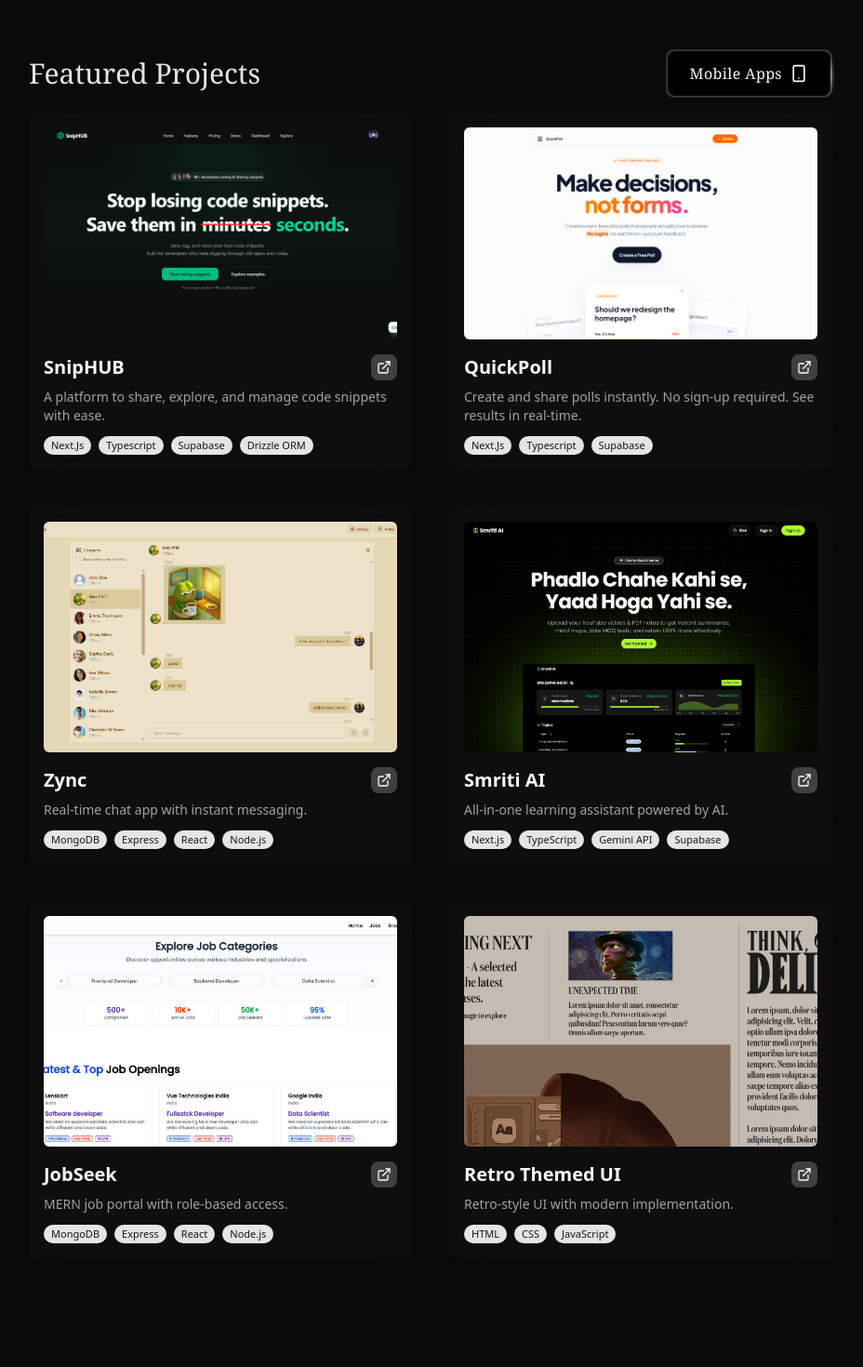
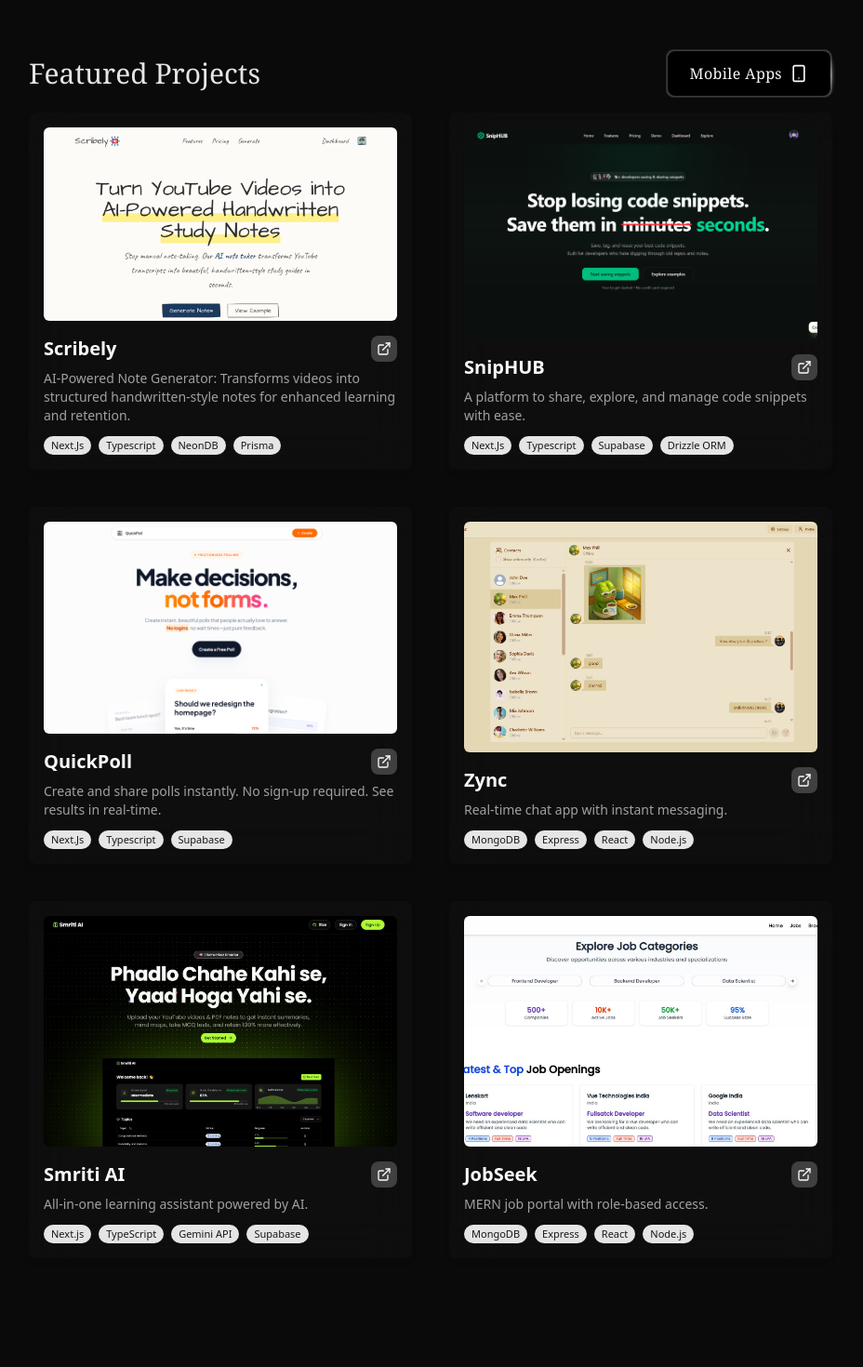
Before and after one commit to utsavg05/next-portfolio, a Next.js app: page / in a window 1280 px wide. Shown: the part 1480-2950 px from the top of the page at 93% size, without its empty margins (177-1105 px from the left). Built offline with nearby package versions, Linux system fonts and the light colour scheme.

Commit message:
feat: Add Scribely project details and update Google Analytics script integration

```diff
--- a/src/app/layout.tsx
+++ b/src/app/layout.tsx
@@ -10,6 +10,7 @@ import ClickSpark from '../components/ui/ClickSpark';
 import Particles from "@/components/Particles";
 import Galaxy from "@/components/Galaxy";
 import DotGrid from "@/components/DotGrid";
+import Script from "next/script";
 
 const geistSans = Geist({
   variable: "--font-geist-sans",
@@ -63,8 +64,8 @@ export default function RootLayout({
   return (
     <html lang="en" className="dark">
       {/* <!-- Google tag (gtag.js) --> */}
-      <script async src="https://www.googletagmanager.com/gtag/js?id=G-2ZKXXR7QD2"></script>
-      <script>
+      <Script async src="https://www.googletagmanager.com/gtag/js?id=G-2ZKXXR7QD2"></Script>
+      <Script>
         {
           `window.dataLayer = window.dataLayer || [];
         function gtag(){dataLayer.push(arguments);}
@@ -72,7 +73,7 @@ export default function RootLayout({
 
         gtag('config', 'G-2ZKXXR7QD2');
         `}
-      </script>
+      </Script>
       <body
         className={`${geistSans.variable} ${geistMono.variable} antialiased relative`}
       >
--- a/src/components/pages/projects.tsx
+++ b/src/components/pages/projects.tsx
@@ -12,6 +12,13 @@ import {
 import { HoverBorderGradient } from "../ui/hover-border-gradient";
 
 const projects = [
+  {
+    title: "Scribely",
+    description: "AI-Powered Note Generator: Transforms videos into structured handwritten-style notes for enhanced learning and retention.",
+    image: "/scribely_hero.png",
+    link: "https://scribely.site",
+    tech: ["Next.Js", "Typescript", "NeonDB", "Prisma"],
+  },
   {
     title: "SnipHUB",
     description: "A platform to share, explore, and manage code snippets with ease.",
@@ -48,21 +55,6 @@ const projects = [
     link: "https://jobseek-ete7.onrender.com/",
     tech: ["MongoDB", "Express", "React", "Node.js"],
   },
-  // {
-  //   title: "Scribely",
-  //   description: "A UI concept exploring handwritten-style study notes for digital learning.",
-  //   image: "/scribely.png",
-  //   link: "https://scribely-umber.vercel.app/",
-  //   tech: ["Next.Js", "Tailwind CSS"],
-  // },
-  {
-    title: "Retro Themed UI",
-    description: "Retro-style UI with modern implementation.",
-    image: "/retro.jpg",
-    link: "https://retro-design-plum.vercel.app/",
-    tech: ["HTML", "CSS", "JavaScript"],
-  },
-
 ];
 
 export default function ProjectPage() {
```
Also changed, not shown: public/scribely_hero.png (added).
